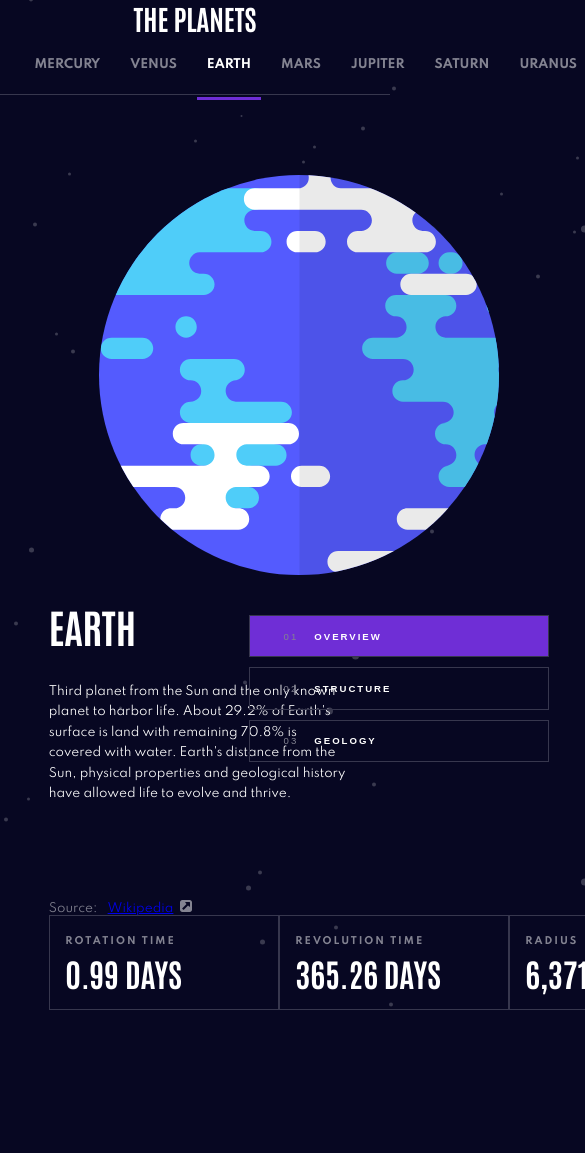
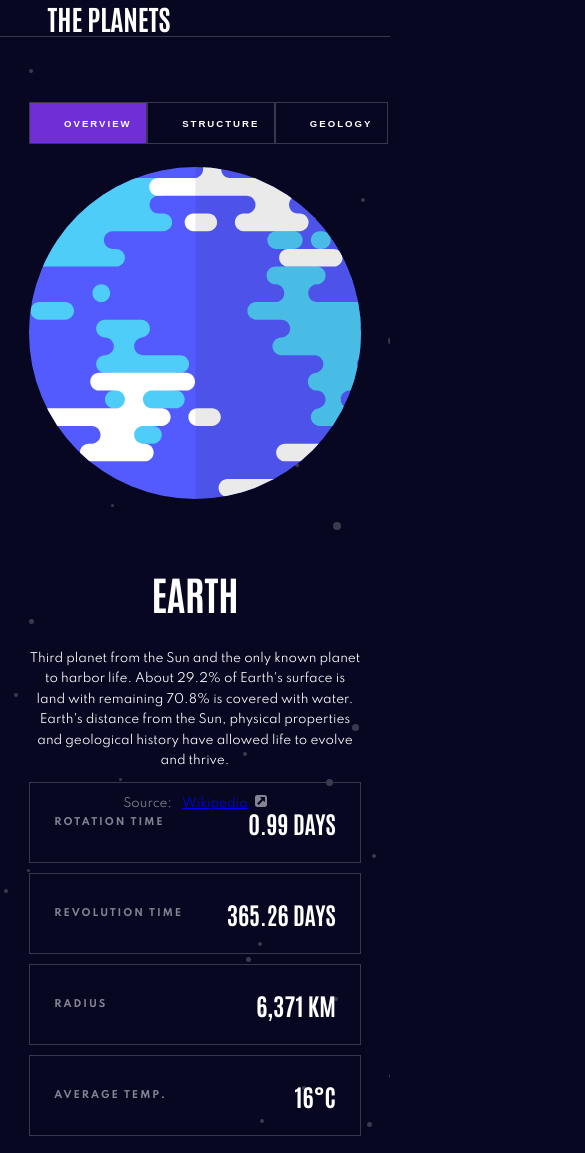
Before and after one commit to ScarSymmetry/-FrontEndMentor-Planets-Facts-with-React, a React (Create React App) app: page / in a window 390 px wide. Shown: the top 1153 px of the page, 585 px wide, since content can reach past the window. Before the commit the page ends 1010 px from the top, so only its background shows below. Built offline with nearby package versions, Linux system fonts and the light colour scheme.

Commit message:
breakpoints added

```diff
--- a/src/App.css
+++ b/src/App.css
@@ -65,4 +65,14 @@ body {
 		--fs-400: 0.75rem;
 		--fs-300: 0.6rem;
 	}
+
+	.wrapper {
+		max-width: 85vw;
+	}
 }
+
+@media only screen and (max-width: 960px) {
+	:root {
+		--fs-XL: 1.5rem;
+	}
+}
--- a/src/Characteristics.module.css
+++ b/src/Characteristics.module.css
@@ -2,8 +2,10 @@
 	background: transparent;
 	border: 1px solid var(--color-dark-grey);
 	color: var(--color-white);
-	min-width: 230px;
-	text-align: left;
+	min-width: clamp(8em, 15vw + 4.5em, 16em);
+
+	display: flex;
+	flex-direction: column;
 	padding: 1.3em;
 }
 
@@ -22,3 +24,26 @@
 	font-weight: 600;
 	font-size: var(--fs-XL);
 }
+
+/* @media only screen and (max-width: 1100px) {
+	.frame {
+		min-width: 200px;
+	}
+}
+
+@media only screen and (max-width: 960px) {
+	.frame {
+		min-width: 150px;
+	}
+} */
+
+@media only screen and (max-width: 768px) {
+	.frame {
+		width: 100%;
+		flex-direction: row;
+		justify-content: space-between;
+		align-items: center;
+		padding: 2em;
+		margin-block: 5px;
+	}
+}
--- a/src/Header.module.css
+++ b/src/Header.module.css
@@ -21,3 +21,12 @@
 		padding-inline: min(5vw, 2em);
 	}
 }
+@media only screen and (max-width: 768px) {
+	.navbar {
+		flex-direction: row;
+		justify-content: start;
+	}
+	.navbar__title {
+		margin-left: 28px;
+	}
+}
--- a/src/Nav.module.css
+++ b/src/Nav.module.css
@@ -106,3 +106,9 @@
 		top: 49px;
 	}
 }
+
+@media only screen and (max-width: 768px) {
+	.nav {
+		display: none;
+	}
+}
--- a/src/PlanetDetails.module.css
+++ b/src/PlanetDetails.module.css
@@ -3,5 +3,12 @@
 	display: flex;
 
 	justify-content: space-between;
-	margin-top: 5px;
+	padding-bottom: 1em;
 }
+
+
+@media only screen and (max-width: 768px) {
+	.body {
+		flex-direction: column;
+	}
+}
--- a/src/PlanetsButton.module.css
+++ b/src/PlanetsButton.module.css
@@ -54,3 +54,12 @@
 .neptune {
 	background-color: var(--color-neptune);
 }
+
+@media only screen and (max-width: 768px) {
+	.container::before {
+		display: none;
+	}
+	.button {
+		flex: 1;
+	}
+}
--- a/src/TabWrapper.module.css
+++ b/src/TabWrapper.module.css
@@ -5,3 +5,9 @@
 
 	max-width: 100%;
 }
+@media only screen and (max-width: 768px) {
+	.buttonWrapper {
+		flex-direction: row;
+		justify-content: stretch;
+	}
+}
--- a/src/componenets/Main/Main.js
+++ b/src/componenets/Main/Main.js
@@ -11,22 +11,33 @@ const Main = ({
 	activeId,
 	setActiveIndex,
 }) => {
-	const fag = (id = activeId) => {
+	const imageChanger = (id = activeId) => {
 		return Object.values(planetImage)[id];
 	};
 	return (
 		<main className={styles.planet}>
 			<div className={styles.image_container}>
 				{activeId !== 2 && (
-					<img className={styles.planet__image} src={fag()} alt="planet" />
+					<img
+						className={styles.planet__image}
+						src={imageChanger()}
+						alt="planet"
+					/>
 				)}
 			</div>
 
 			{activeId === 2 && (
 				<div className={styles.image_container_secondary}>
-					<img className={styles.image__primary} src={fag(0)} alt="planet" />
-
-					<img className={styles.image__secondary} src={fag(2)} alt="planet" />
+					<img
+						className={styles.image__primary}
+						src={imageChanger(0)}
+						alt="planet"
+					/>
+					<img
+						className={styles.image__secondary}
+						src={imageChanger(2)}
+						alt="planet"
+					/>
 				</div>
 			)}
 			<div className={styles.text_container}>
--- a/src/componenets/Main/Main.module.css
+++ b/src/componenets/Main/Main.module.css
@@ -88,9 +88,17 @@
 	justify-self: center;
 }
 
+a {
+	margin-inline: 7px;
+}
+
 @media only screen and (max-width: 1280px) {
 	.planet {
-		padding-top: 5rem;
+		padding-top: 5em;
+	}
+
+	.planet__description {
+		min-height: 100px;
 	}
 
 	.text_container {
@@ -98,7 +106,7 @@
 		grid-row: 2 / -1;
 		align-self: start;
 		justify-self: start;
-		min-width: 300px;
+		min-width: 250px;
 		padding: 0;
 	}
 	.text_container h2 {
@@ -139,6 +147,29 @@
 	}
 }
 
-a {
-	margin-inline: 7px;
+@media only screen and (max-width: 768px) {
+	.planet {
+		grid-template-rows: 60px 1fr 200px;
+		row-gap: 10px;
+	}
+
+	.text_container {
+		justify-self: center;
+		grid-column: 1 / -1;
+		grid-row: 3 / 4;
+		text-align: center;
+	}
+	.image_container {
+		grid-column: 1 / -1;
+		grid-row: 2 / 3;
+	}
+	.image_container_secondary {
+		grid-column: 1 / -1;
+		grid-row: 2 / 3;
+	}
+	.tab_container {
+		justify-self: stretch;
+		grid-column: 1 / -1;
+		grid-row: 1 / 2;
+	}
 }
```
